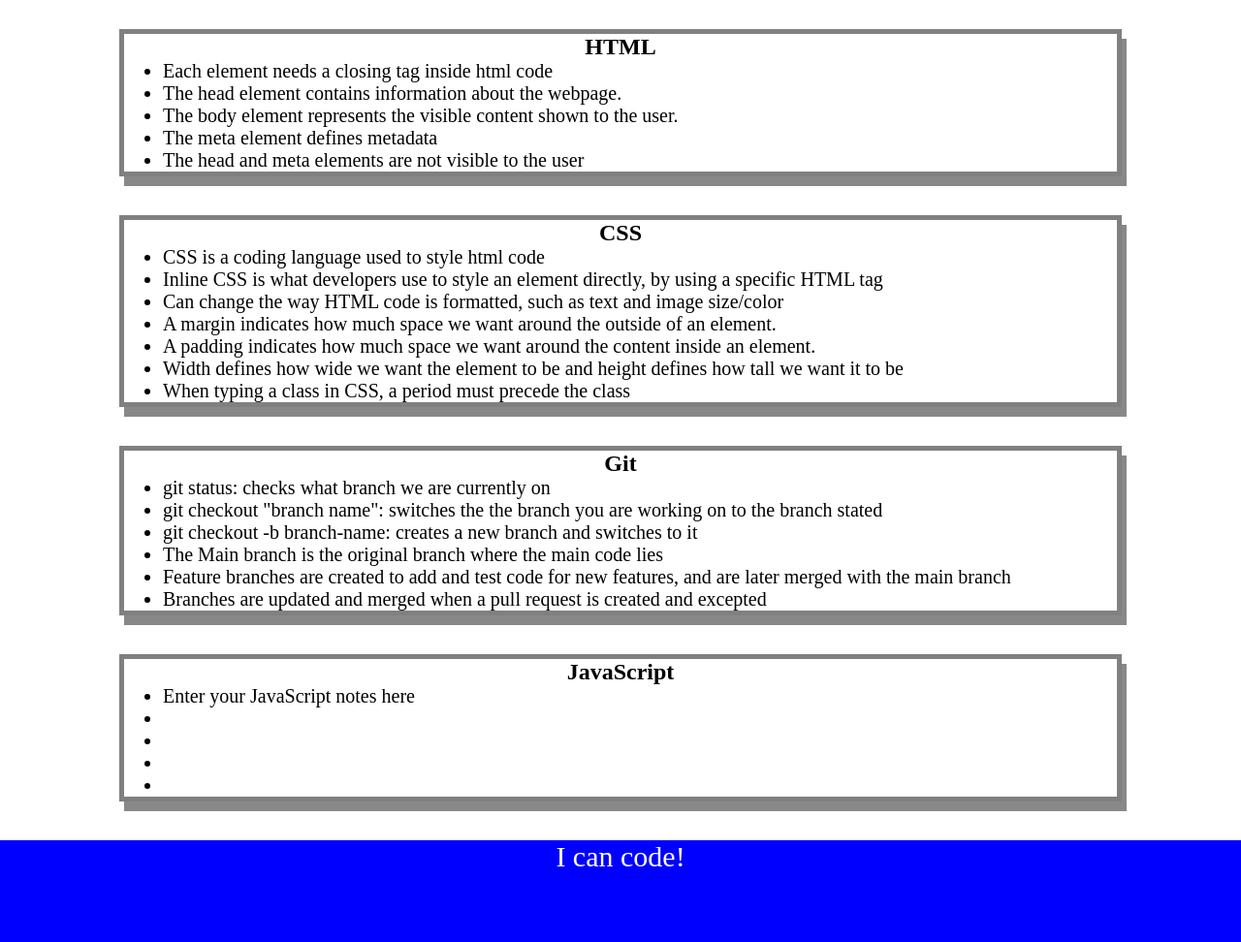
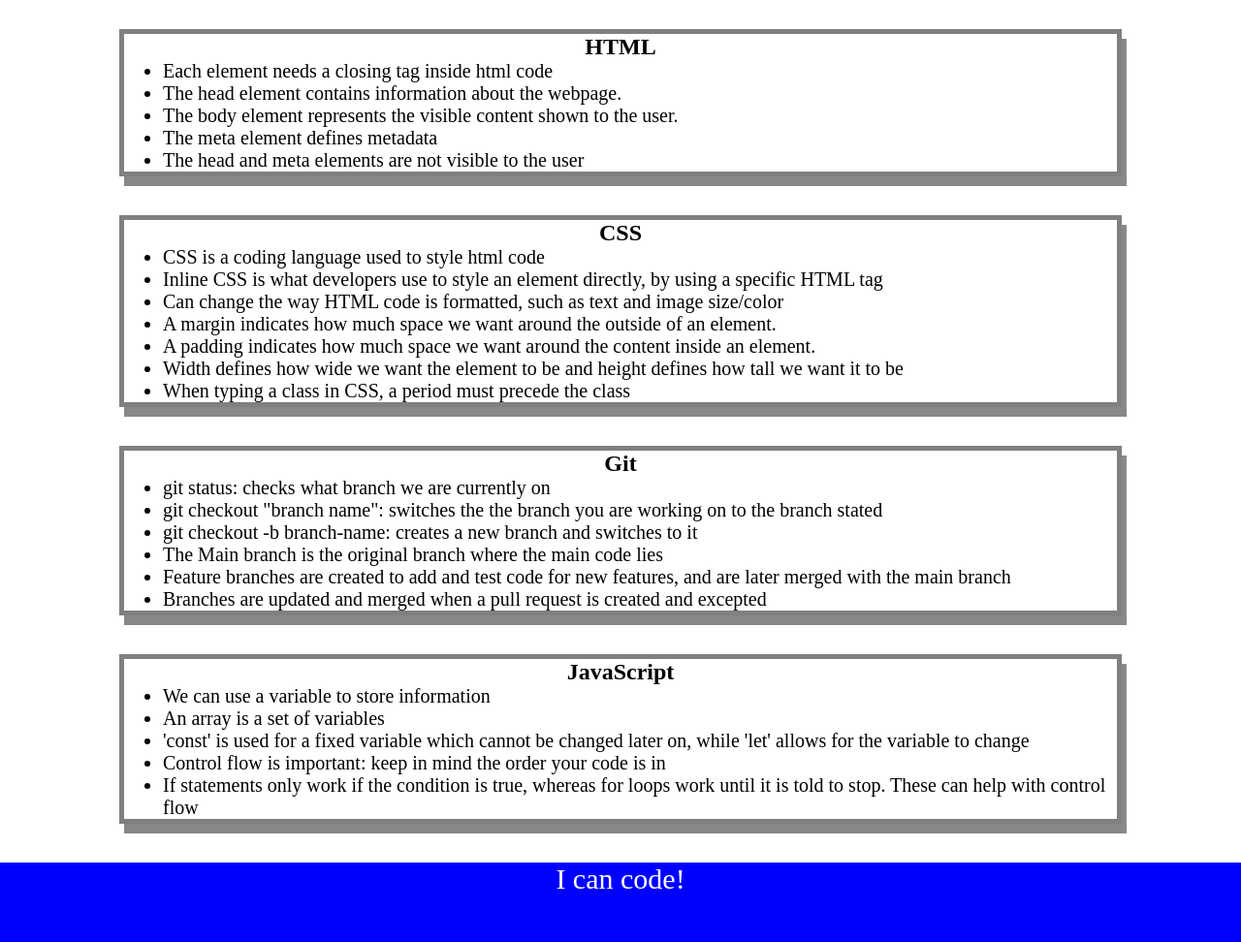
Before and after one commit to jregues/prework-study-guide, a plain HTML site: page index.html in a window 1280 px wide. Shown: the part 130-1102 px from the top of the page at 97% size. Drawn offline with Linux system fonts and the light colour scheme.

Commit message:
added JavaScript

```diff
--- /dev/null
+++ b/assets/script.js
@@ -0,0 +1,19 @@
+const topics = ['HTML', 'CSS', 'Git', 'JavaScript'];
+
+for(let x = 0; x < topics.length; x++) {
+    console.log(topics[x])
+}
+
+/*
+if (topic === 'HTML') {
+ console.log("Let's study HTML!");
+} else if (topic === 'CSS') {
+ console.log("Let's study CSS!");
+} else if (topic === 'Git') {
+ console.log("Let's study Git!");
+} else if (topic === 'JavaScript') {
+ console.log("Let's study JavaScript!");
+} else {
+ console.log('Please try again!');
+}
+*/
--- a/index.html
+++ b/index.html
@@ -11,6 +11,7 @@
     <header id="top">
       <h1>Prework Study Guide</h1>
       <img src="./assets/bowtie-cat.png" alt="Profile image of cat wearing a bow tie." />
+      <h2>✨ Open the Console to See What's Happening ✨</h2>
     </header>
     <main>
       <section class="card" id="html-section">
@@ -52,11 +53,11 @@
       <section class="card" id="javascript-section">
         <h2>JavaScript</h2>
         <ul>
-          <li>Enter your JavaScript notes here</li>
-          <li></li>
-          <li></li>
-          <li></li>
-          <li></li>
+          <li>We can use a variable to store information</li>
+          <li>An array is a set of variables</li>
+          <li>'const' is used for a fixed variable which cannot be changed later on, while 'let' allows for the variable to change</li>
+          <li>Control flow is important: keep in mind the order your code is in</li>
+          <li>If statements only work if the condition is true, whereas for loops work until it is told to stop. These can help with control flow</li>
         </ul>
       </section>
     </main>
@@ -64,5 +65,6 @@
     <footer>
       <p>I can code!</p>
     </footer>
+    <script src="./assets/script.js"></script>
   </body>
 </html>
```
